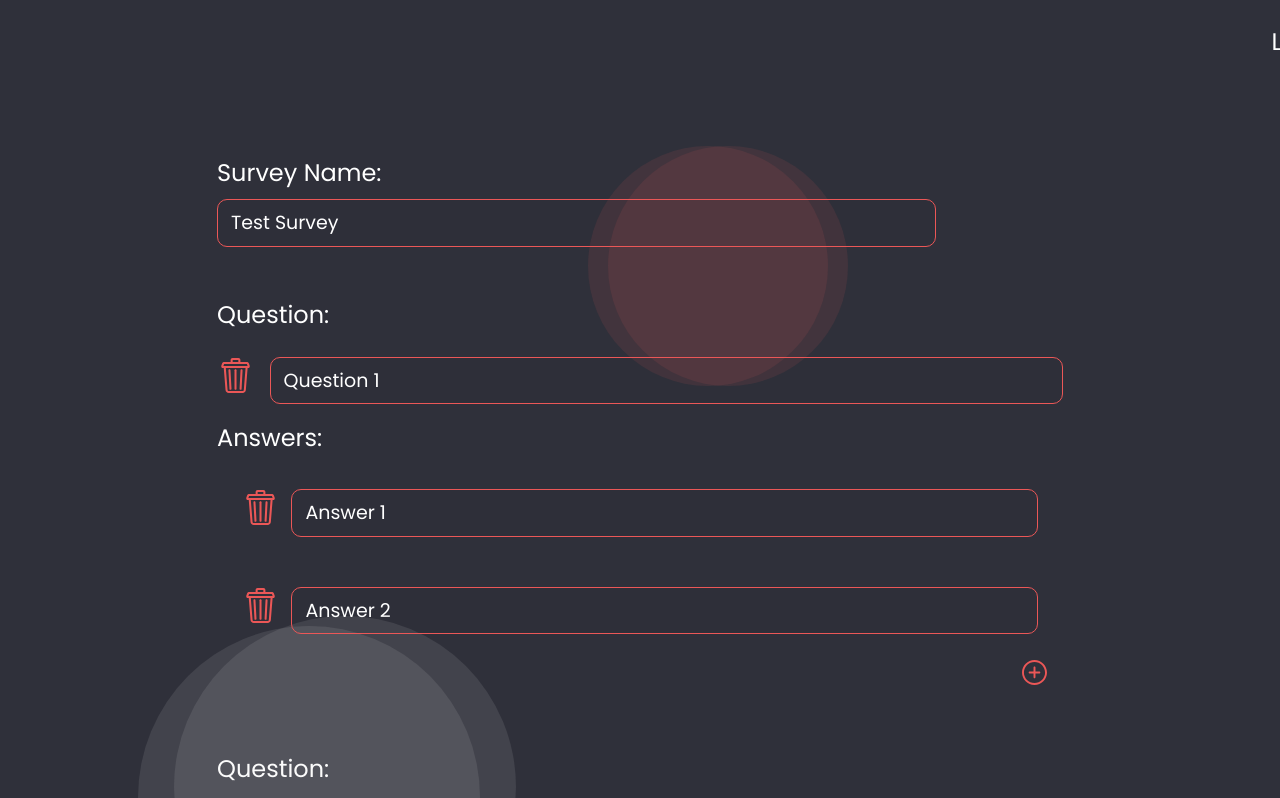
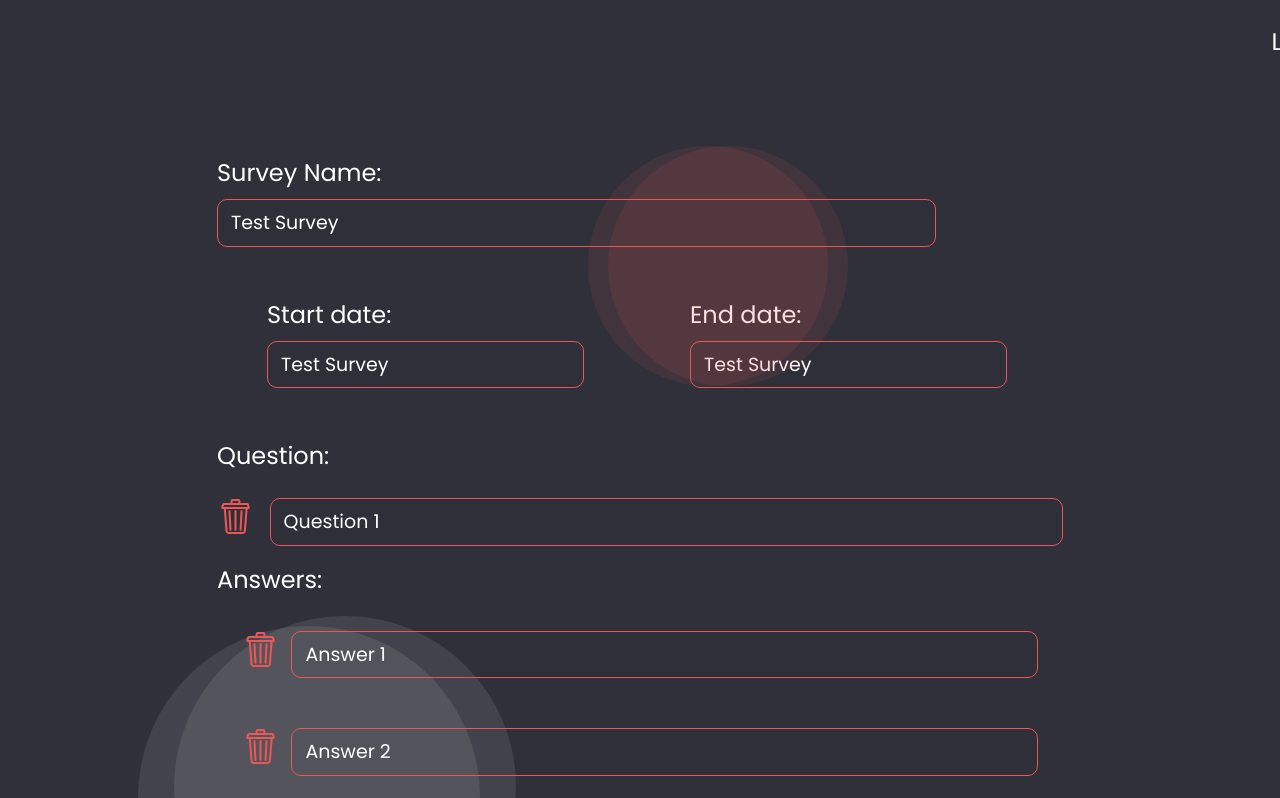
Before and after one commit to LizGlazar/SurveyApp, a React (Create React App) app in the folder frontend/survey-app/: page /coordinators-create-survey-page in a window 1280 px wide. Shown: the top 798 px of the page. Built offline with nearby package versions, Linux system fonts and the light colour scheme.

Commit message:
Adding start and end date input fields on the create survey page

```diff
--- a/frontend/survey-app/src/Assets/css/surveyapp.css
+++ b/frontend/survey-app/src/Assets/css/surveyapp.css
@@ -621,7 +621,7 @@ xxxxxxxxxxxxxxxxxxxxxxxxxxxxxxxxxxxxxxxxxxxxxxxxxxxxxxxxxxxxxxxxxxxxxxxxxxxxxxxx
         }
 
 
-        .input-show-results-page-answers{
+        .input-show-results-page-answers {
           height: 2.5em;
           border-radius: 10px;
           border: 1px solid #EB5757;
@@ -633,6 +633,13 @@ xxxxxxxxxxxxxxxxxxxxxxxxxxxxxxxxxxxxxxxxxxxxxxxxxxxxxxxxxxxxxxxxxxxxxxxxxxxxxxxx
           width: 100%;
           z-index: 1;
         }
+
+        .input-group-date-line-container {
+          display: inline-flex;
+          padding-left: 50px;
+          justify-content: space-evenly;
+        }
+
 
 
        /*xxxxxxxxxxxxxxxxxxxxxxxxxxxxxxxxxxxxxxxxxxxxx
--- a/frontend/survey-app/src/components/pages/CoordinatorsCreateSurveyPage.js
+++ b/frontend/survey-app/src/components/pages/CoordinatorsCreateSurveyPage.js
@@ -66,6 +66,24 @@ class CoordinatorsCreateSurveyPage extends React.Component {
                 value={this.state.survey.name}
                 />
             </div>
+            <div className="input-group-date-line-container">
+              <div className="input-group-create-survey-page">
+                <label id="label-start-date">Start date:</label>
+                <input
+                  type="text"
+                  className="input-create-survey-page-name"
+                  value={this.state.survey.name}
+                  />
+              </div>
+              <div className="input-group-create-survey-page">
+                <label>End date:</label>
+                <input
+                  type="text"
+                  className="input-create-survey-page-name"
+                  value={this.state.survey.name}
+                  />
+              </div>
+            </div>
               {this.state.survey.questions.map((item, questionIndex) => (
                 <div className="input-group-create-survey-page"> {/*gdy ten div był nad this.state  nie wyglądało to dobrze, probelm był z linią pytania*/}
                   <label>Question:</label>
```
